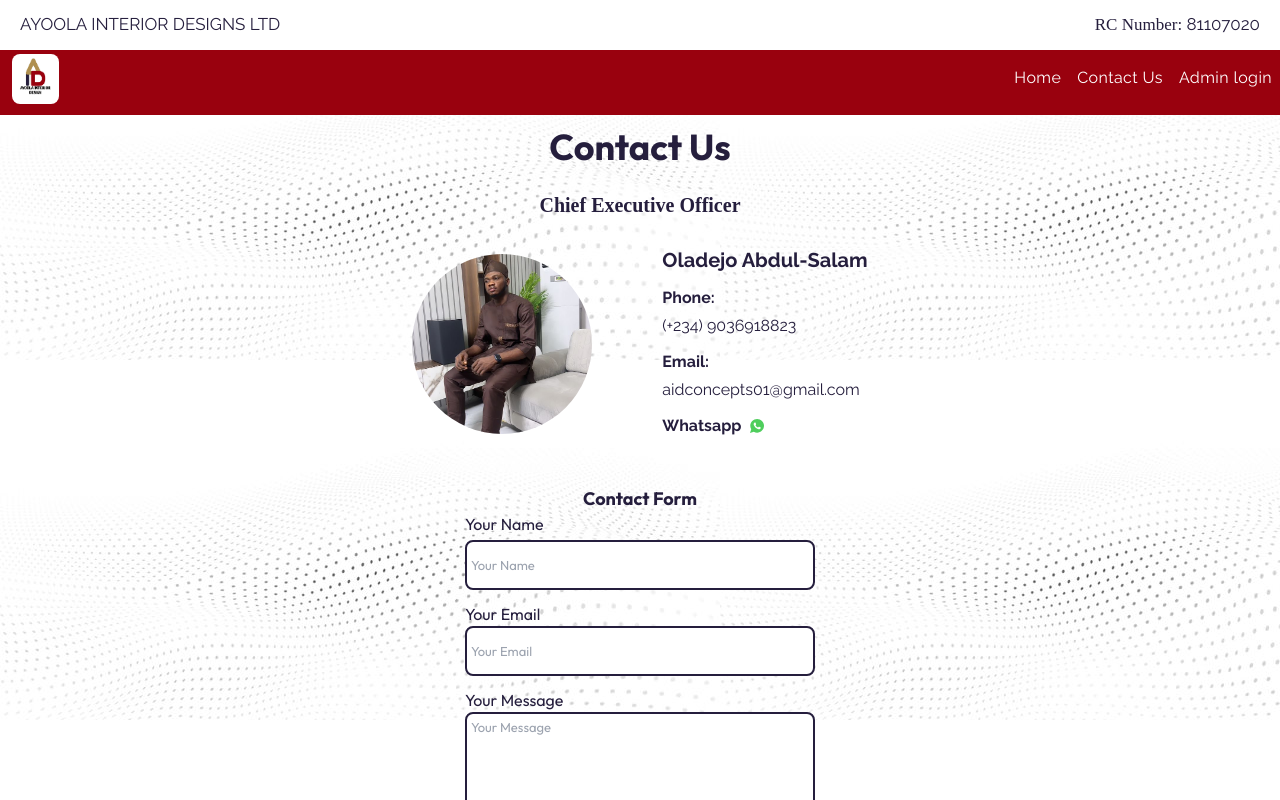
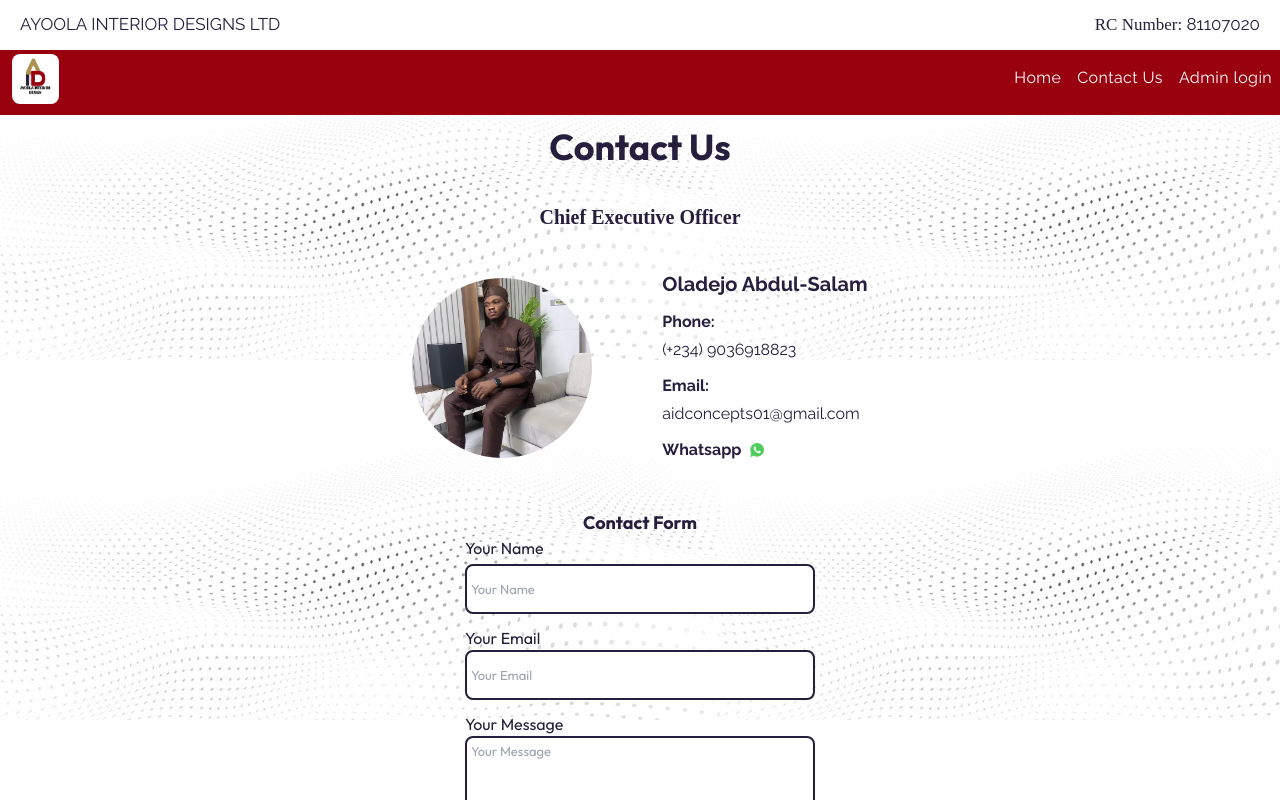
Before and after one commit to Webmyn001/event-flow, a React (Create React App) app: page /contact in a window 1280 px wide. Shown: the top 800 px of the page. Built offline with nearby package versions, Linux system fonts and the light colour scheme; a web font is replaced by a local one.

Commit message:
first message

```diff
--- a/src/AID/Contact.js
+++ b/src/AID/Contact.js
@@ -18,7 +18,7 @@ function Contact() {
     <div >
         <h1 className='text-3xl sm:text-4xl py-3 text-[#251e3d] font-Outfit pb-6 text-center font-bold'>Contact Us</h1>
         <div className='flex text-[#251e3d] font-raleway flex-col justify-center items-center'>
-            <h2 className='font-semibold font-Playwrite text-xl '>Chief Executive Officer</h2>
+            <h2 className='font-semibold font-Playwrite py-3 text-xl '>Chief Executive Officer</h2>
 
             <div className='md:flex md:flex-row md:gap-x-[70px] md:h-[250px] md:items-center h-[400px]  flex flex-col items-center justify-center gap-y-3'>
                 <div>
```
